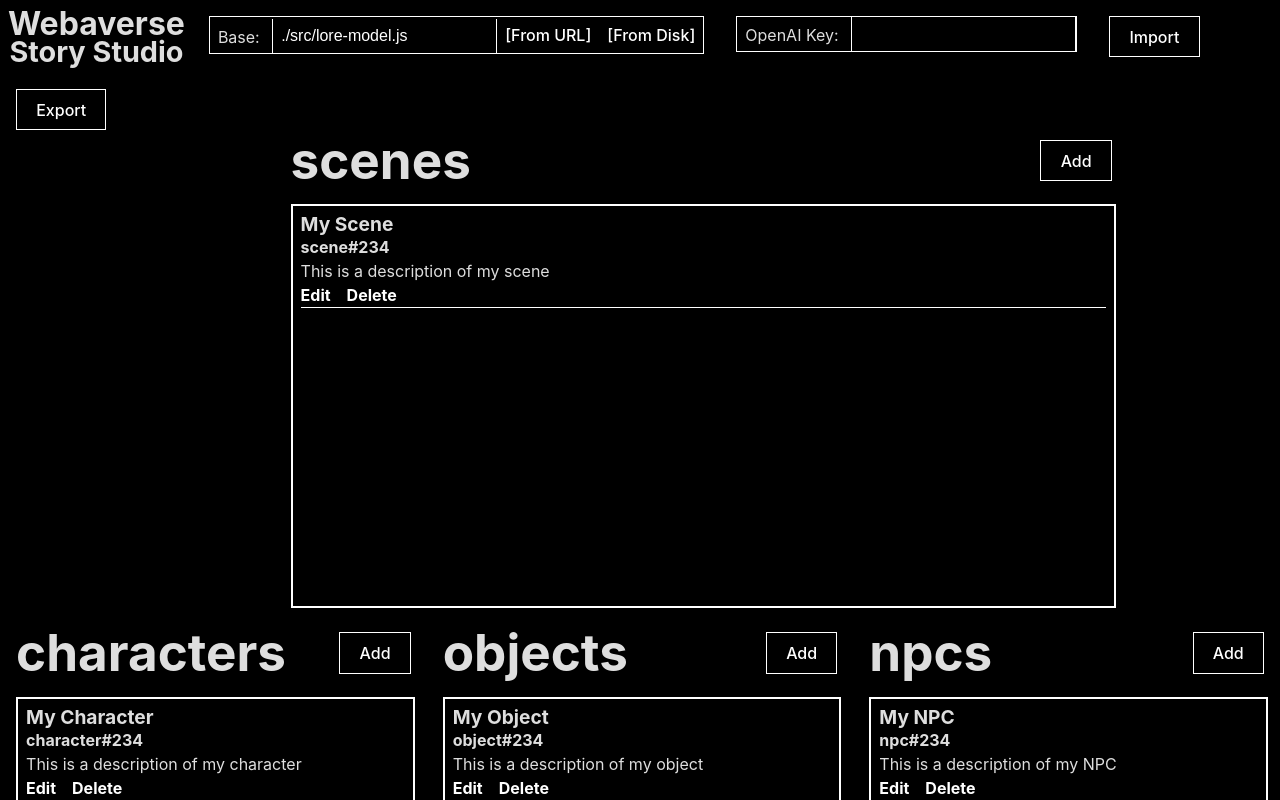
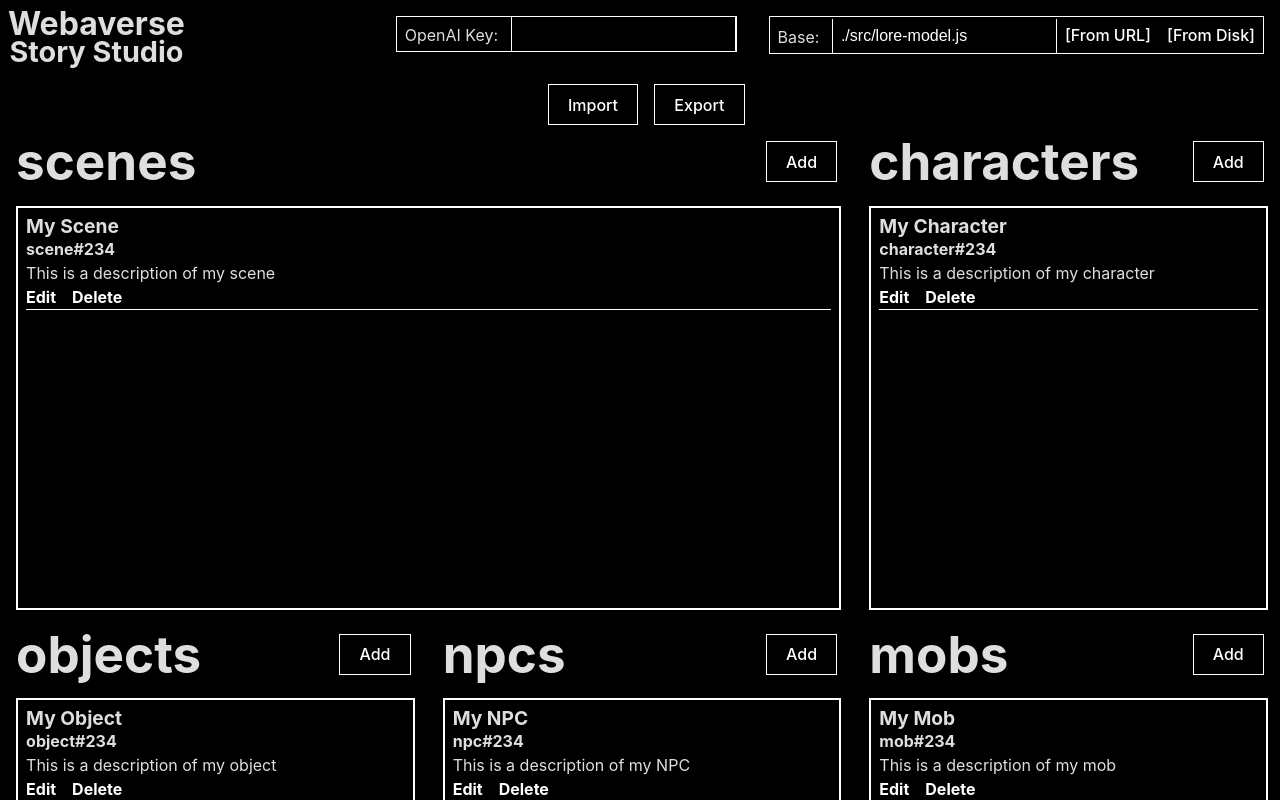
Before and after one commit to webaverse-studios/storystudio, a React (Vite) app: page / in a window 1280 px wide. Shown: the top 800 px of the page. Built offline with nearby package versions, Linux system fonts and the light colour scheme.

Commit message:
juuuuust right

```diff
--- a/src/App.css
+++ b/src/App.css
@@ -181,13 +181,17 @@
   }
 }
 
+.importExportButtons {
+  float: right;
+}
+
 .importButton, .exportButton {
-  margin: 1em;
-  float: left;
+  margin: .5em;
+  margin-top: 1em;
 }
 
 .openai {
-float: left;
+float: right;
 margin: 1em;
 border: 1px solid #FFFFFF;
 }
@@ -201,7 +205,7 @@
 
 
 .base {
-  float: left;
+  float: right;
   margin: 1em;
   border: 1px solid #FFFFFF;
 }
--- a/src/Header.jsx
+++ b/src/Header.jsx
@@ -50,9 +50,11 @@
                 <span className={'baseLabel'}>OpenAI Key: </span>
                 <input className={'baseInput'} type="password" defaultValue={getOpenAIKey()} onChange={(e) => setOpenAIKey(e.target.value)} onFocus={(e) => setOpenAIKey(e.target.value)} />
             </div>
-            <button className={'importButton'} onClick={() => importHandler()}>Import</button>
-            <button className={'exportButton'} onClick={() => exportHandler()}>Export</button>
-        </div>
+            <div className={'importExportButtons'}>
+                <button className={'importButton'} onClick={() => importHandler()}>Import</button>
+                <button className={'exportButton'} onClick={() => exportHandler()}>Export</button>
+            </div>
+            </div>
     );
 }
 
```
